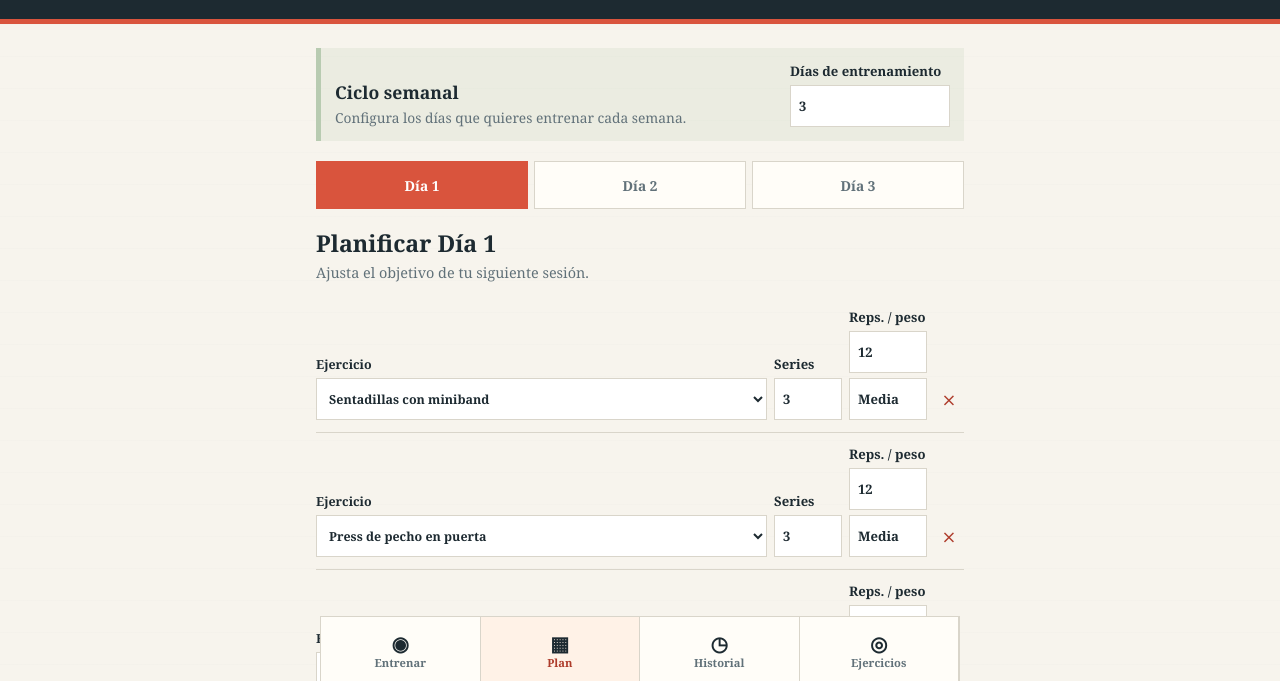
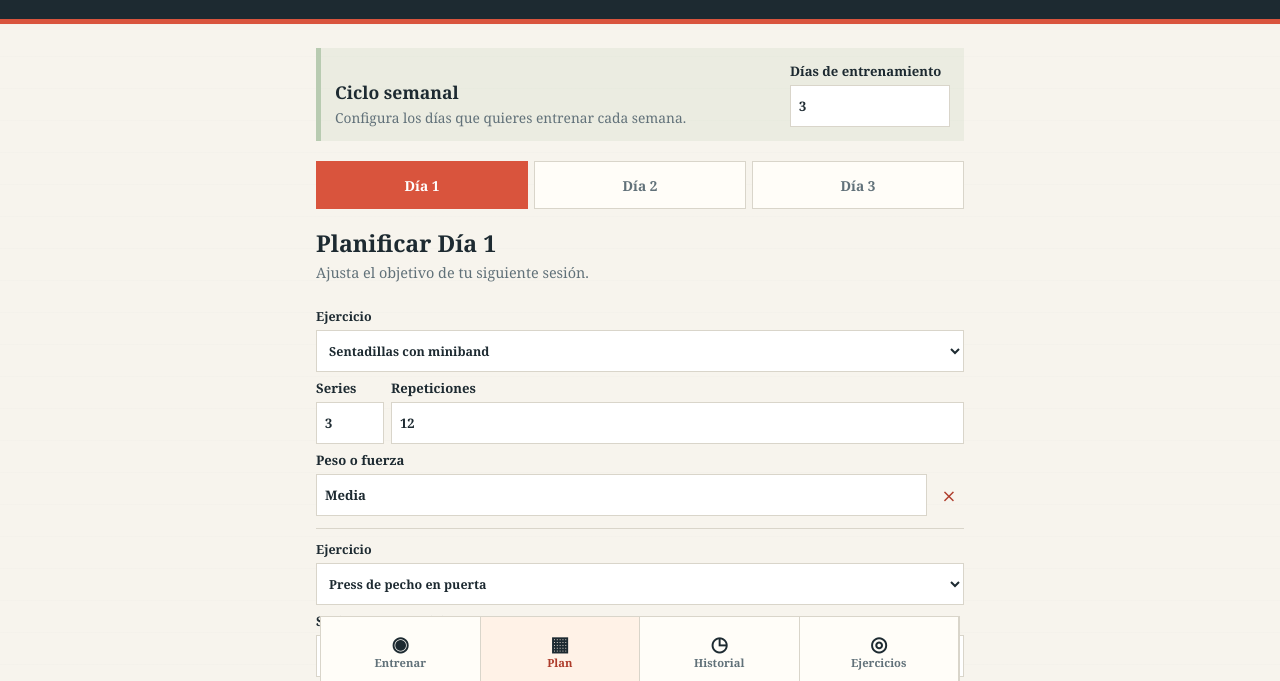
Before and after one commit to rafasb/Ejercicios-con-elasticos, a plain HTML site: page index.html in a window 1280 px wide. Both pictures are taken after a click on the button "Planificar". Shown: the part 115-796 px from the top of the page. Drawn offline with Linux system fonts and the light colour scheme.

Commit message:
Arreglos del formulario de planificación

```diff
--- a/app.js
+++ b/app.js
@@ -264,7 +264,7 @@ function renderTrain() {
 function renderPlan() {
   const plan = data.plans[activeDay];
   const options = data.exercises.map((exercise) => `<option value="${exercise.id}">${escapeHtml(exercise.name)}</option>`).join("");
-  return `<section class="cycle-settings" aria-labelledby="cycle-settings-title"><div><h2 id="cycle-settings-title">Ciclo semanal</h2><p>Configura los días que quieres entrenar cada semana.</p></div><label>Días de entrenamiento<input type="number" min="${MIN_DAYS}" max="${MAX_DAYS}" value="${configuredDays().length}" inputmode="numeric" data-setting="day-count"></label></section>${daySwitcher()}<div class="session-heading"><div><h2>Planificar ${activeDay.replace("DÍA ", "Día ")}</h2><p>Ajusta el objetivo de tu siguiente sesión.</p></div></div><section>${plan.map((item, index) => `<div class="plan-row" data-plan-index="${index}"><label>Ejercicio<select data-plan="exerciseId">${options.replace(`value="${item.exerciseId}"`, `value="${item.exerciseId}" selected`)}</select></label><label>Series<input data-plan="sets" type="number" min="1" value="${escapeHtml(item.sets)}"></label><label>Reps. / peso<input data-plan="reps" type="text" value="${escapeHtml(item.reps)}" aria-label="Repeticiones objetivo"><input data-plan="resistance" type="text" value="${escapeHtml(item.resistance)}" aria-label="Resistencia o peso"></label><button class="remove-button" data-action="remove-plan" aria-label="Eliminar ejercicio">×</button></div>`).join("")}</section><div class="action-row"><button class="outline-button" data-action="add-plan">+ Añadir ejercicio</button></div>`;
+  return `<section class="cycle-settings" aria-labelledby="cycle-settings-title"><div><h2 id="cycle-settings-title">Ciclo semanal</h2><p>Configura los días que quieres entrenar cada semana.</p></div><label>Días de entrenamiento<input type="number" min="${MIN_DAYS}" max="${MAX_DAYS}" value="${configuredDays().length}" inputmode="numeric" data-setting="day-count"></label></section>${daySwitcher()}<div class="session-heading"><div><h2>Planificar ${activeDay.replace("DÍA ", "Día ")}</h2><p>Ajusta el objetivo de tu siguiente sesión.</p></div></div><section>${plan.map((item, index) => `<div class="plan-row" data-plan-index="${index}"><label>Ejercicio<select data-plan="exerciseId">${options.replace(`value="${item.exerciseId}"`, `value="${item.exerciseId}" selected`)}</select></label><label>Series<input data-plan="sets" type="number" min="1" value="${escapeHtml(item.sets)}"></label><label class="plan-repetitions">Repeticiones<input data-plan="reps" type="text" value="${escapeHtml(item.reps)}" aria-label="Repeticiones objetivo"></label><label class="plan-resistance">Peso o fuerza<input data-plan="resistance" type="text" value="${escapeHtml(item.resistance)}" aria-label="Peso o fuerza"></label><button class="remove-button" data-action="remove-plan" aria-label="Eliminar ejercicio">×</button></div>`).join("")}</section><div class="action-row"><button class="outline-button" data-action="add-plan">+ Añadir ejercicio</button></div>`;
 }
 
 function sortedHistory() { return [...data.history].sort((first, second) => (Date.parse(second.date) || 0) - (Date.parse(first.date) || 0)); }
--- a/index.html
+++ b/index.html
@@ -6,7 +6,7 @@
     <meta name="theme-color" content="#d9543d" />
     <meta name="description" content="Planifica y registra tus entrenamientos con bandas." />
     <link rel="manifest" href="manifest.webmanifest" />
-    <link rel="stylesheet" href="styles.css?v=8" />
+    <link rel="stylesheet" href="styles.css?v=9" />
     <title>Ritmo</title>
   </head>
   <body>
@@ -90,6 +90,6 @@
       </dialog>
 
     <div id="toast" role="status" aria-live="polite"></div>
-    <script src="app.js?v=8"></script>
+    <script src="app.js?v=9"></script>
   </body>
 </html>
--- a/styles.css
+++ b/styles.css
@@ -67,10 +67,13 @@ textarea { resize: vertical; }
 .guide-play { display: inline-flex; align-items: center; justify-content: center; gap: 7px; min-height: 44px; padding: 8px 11px; border: 1px solid var(--coral); background: #fff2e7; color: var(--coral-dark); font-size: .86rem; font-weight: bold; }
 .guide-play span { font-size: .8rem; }
 .sticky-action { position: sticky; bottom: 10px; margin-top: 18px; width: 100%; box-shadow: 0 5px 0 var(--coral-dark); }
-.plan-row { display: grid; grid-template-columns: 1fr 68px 78px 30px; gap: 7px; align-items: end; border-bottom: 1px solid var(--line); padding: 12px 0; }
+.plan-row { display: grid; grid-template-columns: 68px 1fr 30px; gap: 7px; align-items: end; border-bottom: 1px solid var(--line); padding: 12px 0; }
 .plan-row select, .plan-row input { min-width: 0; }
 .plan-row label { overflow: hidden; }
-.plan-row label:first-child { font-size: .78rem; }
+.plan-row label:first-child { grid-column: 1 / -1; font-size: .78rem; }
+.plan-repetitions { grid-column: 2 / -1; }
+.plan-resistance { grid-column: 1 / 3; }
+.plan-row .remove-button { grid-column: 3; }
 .remove-button { height: 42px; border: 0; background: transparent; color: var(--coral-dark); font-size: 1.5rem; }
 .empty-state { border: 1px dashed #a8aaa1; padding: 28px 18px; text-align: center; background: rgba(255,253,248,.65); }
 .history-item { border-bottom: 1px solid var(--line); padding: 14px 0; }
```
